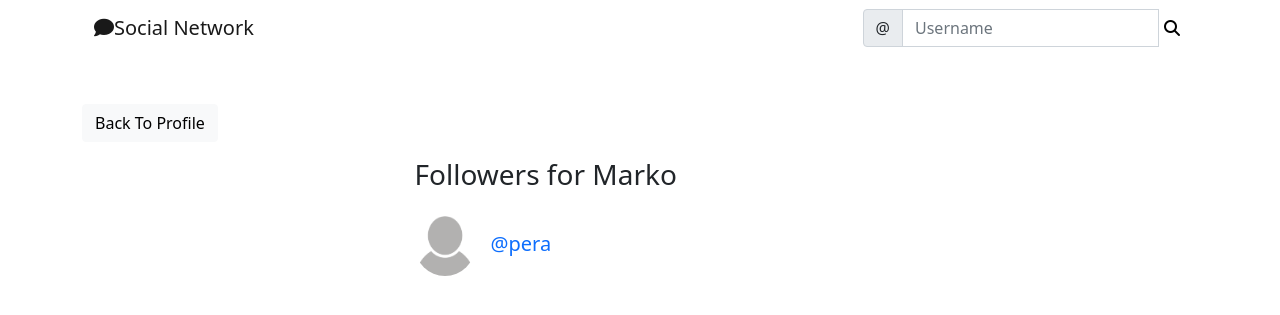
After one commit to extreme1337/SocialNetwork, a Django app: page /social/profile/1/followers/ in a window 1280 px wide. The commit adds this page. Shown: the top 315 px of the page. Run offline with Django 4.2, Linux system fonts and the light colour scheme; data comes from the database, SQL or seed files in the repository; some libraries are stand-ins or nearby versions.

Commit message:
refactoring and added view and page for followers

```diff
--- a/landing/templates/landing/navbar.html
+++ b/landing/templates/landing/navbar.html
@@ -27,7 +27,7 @@
             <div class="nav-item dropdown">
                 <a class="nav-link dropdown-toggle text-dark" data-bs-toggle="dropdown" role="button" aria-expanded="false"><i class="fas fa-user"></i></a>
                 <ul class="dropdown-menu">
-                    <li><a class="dropdown-item" href="{% url 'profile' user.profile.pk %}">Profile</a></li>
+                    <li><a class="dropdown-item" href="{% url 'profile' request.user.profile.pk %}">Profile</a></li>
                     <li><a class="dropdown-item" href="{% url 'account_logout' %}">Sign Out</a></li>
                 </ul>
             </div>
--- /dev/null
+++ b/social/templates/social/followers_list.html
@@ -0,0 +1,30 @@
+{% extends 'landing/base.html' %}
+{% load crispy_forms_tags %}
+
+
+{% block content %}
+    <div class="container">
+        <div class="row mt-5">
+            <div class="col-md-3 col-sm-6">
+                <a href="{% url 'profile' profile.pk %}" class="btn btn-light">Back To Profile</a>
+            </div>
+        </div>
+        <div class="row justify-content-center mt-3">
+            <div class="col-md-5 col-sm-12">
+                {% if profile.name %}
+                    <h3>Followers for {{profile.name}}</h3>
+                {% else %}
+                    <h3>Followers for @{{profile.user.username}}</h3>
+                {% endif %}
+            </div>
+        </div>
+        {% for follower in followers %}
+            <div class="row justify-content-center">
+                <div class="col-md-5 col-sm-12 position-relative my-3">
+                    <a href="{% url 'profile' follower.profile.pk %}" class="post-link"><img class="rounded-circle post-img" height="60" width="60" src="{{follower.profile.picture.url}}"/></a>
+                    <a href="{% url 'profile' follower.profile.pk %}" class="post-link"><h5 class="mt-3">@{{follower.username}}</h5></a>
+                </div>
+            </div>
+        {% endfor %}
+    </div>
+{% endblock content %}
--- a/social/urls.py
+++ b/social/urls.py
@@ -1,5 +1,5 @@
 from django.urls import path
-from .views import PostListView, PostDetailView, PostEditView, PostDeleteView, CommentDeleteView, ProfileView, ProfileEditView, AddFollower, RemoveFollower, AddLike, Dislike, UserSearch
+from .views import PostListView, ListFollowers, PostDetailView, PostEditView, PostDeleteView, CommentDeleteView, ProfileView, ProfileEditView, AddFollower, RemoveFollower, AddLike, Dislike, UserSearch
 
 urlpatterns = [
     path('', PostListView.as_view(), name='post-list'),
@@ -7,11 +7,12 @@ urlpatterns = [
     path('post/edit/<int:pk>', PostEditView.as_view(), name='post-edit'),
     path('post/delete/<int:pk>', PostDeleteView.as_view(), name='post-delete'),
     path('post/<int:post_pk>/comment/delete/<int:pk>/', CommentDeleteView.as_view(), name='comment-delete'),
+    path('post/<int:pk>/like', AddLike.as_view(), name='like'),
+    path('post/<int:pk>/dislike', Dislike.as_view(), name='dislike'),
     path('profile/<int:pk>', ProfileView.as_view(), name='profile'),
     path('profile/edit/<int:pk>', ProfileEditView.as_view(), name='profile-edit'),
     path('profile/<int:pk>/followers/add', AddFollower.as_view(), name='add-follower'),
     path('profile/<int:pk>/followers/remove', RemoveFollower.as_view(), name='remove-follower'),
-    path('post/<int:pk>/like', AddLike.as_view(), name='like'),
-    path('post/<int:pk>/dislike', Dislike.as_view(), name='dislike'),
+    path('profile/<int:pk>/followers/', ListFollowers.as_view(), name="list-followers"),
     path('search/', UserSearch.as_view(), name='profile-search'),
 ]
--- a/social/views.py
+++ b/social/views.py
@@ -243,3 +243,14 @@ class UserSearch(View):
         }
 
         return render(request, 'social/search.html', context)
+
+class ListFollowers(View):
+    def get(self, request, pk, *args, **kwargs):
+        profile = UserProfile.objects.get(pk=pk)
+        followers = profile.followers.all()
+
+        context = {
+            'profile': profile,
+            'followers': followers,
+        }
+        return render(request, 'social/followers_list.html', context)
```
Also changed, not shown: social/templates/social/profile.html (+17 -8 lines).
